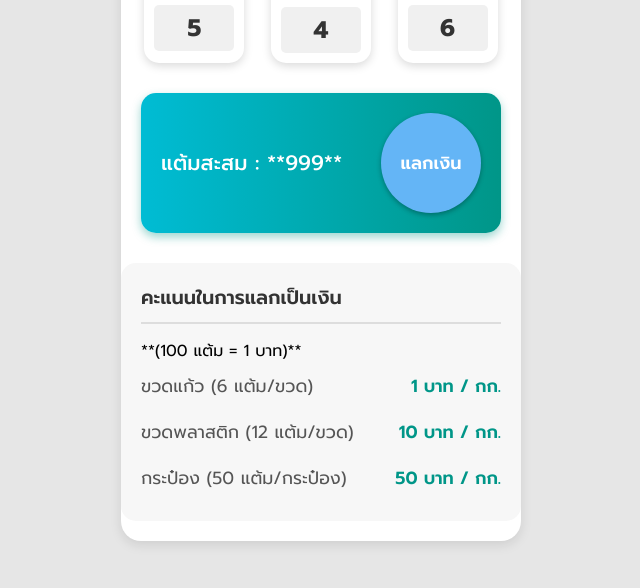
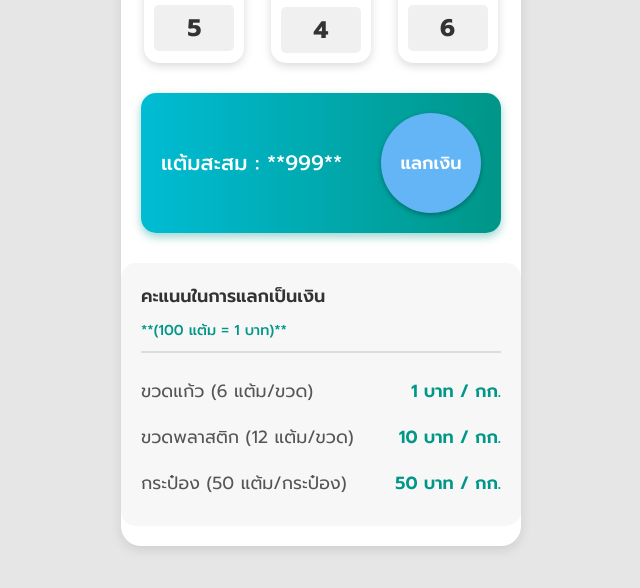
Before and after one commit to Deepmanatee999/Bottle-Sorting, a plain HTML site: page index.html in a window 1280 px wide. Shown: the part 232-820 px from the top of the page, without its empty margins (319-959 px from the left). Drawn offline with Linux system fonts and the light colour scheme.

Commit message:
Update styles.css

```diff
--- a/styles.css
+++ b/styles.css
@@ -106,6 +106,8 @@ body {
     flex-shrink: 0;
 }
 
+/* ... (โค้ด CSS ส่วนบนที่ไม่เปลี่ยนแปลง) ... */
+
 /* --- 4. อัตราการแลกเปลี่ยน (Rate Section) --- */
 .rate-section {
     padding: 20px;
@@ -113,14 +115,26 @@ body {
     margin: 0 0 20px 0;
     border-radius: 15px;
 }
+
 .rate-title {
-    font-size: 1.2em;
+    font-size: 1.1em; /* ลดขนาดฟอนต์ของหัวข้อหลัก */
     font-weight: 600;
     color: #333;
+    margin-bottom: 5px; /* ลดระยะห่างด้านล่าง */
+    padding-bottom: 5px; /* ลด padding */
+    /* เอา border-bottom ออก เพื่อความเรียบง่าย */
+}
+
+/* เพิ่มส่วนสำหรับคำอธิบายอัตราแลกเปลี่ยน (100 แต้ม = 1 บาท) */
+.rate-subtitle {
+    font-size: 0.9em; /* ลดขนาดฟอนต์ของข้อความนี้เป็นพิเศษ */
+    font-weight: 500;
+    color: #009688; /* ใช้สีเขียวเพื่อเน้น */
     margin-bottom: 15px;
     padding-bottom: 10px;
-    border-bottom: 2px solid #ddd;
+    border-bottom: 2px solid #ddd; /* เพิ่มเส้นแบ่งกลับมาที่ส่วนนี้ */
 }
+
 .rate-item {
     display: flex;
     justify-content: space-between;
@@ -128,6 +142,7 @@ body {
     font-size: 1.1em;
     color: #555;
 }
+
 .item-rate {
     font-weight: 600;
     color: #009688;
```
